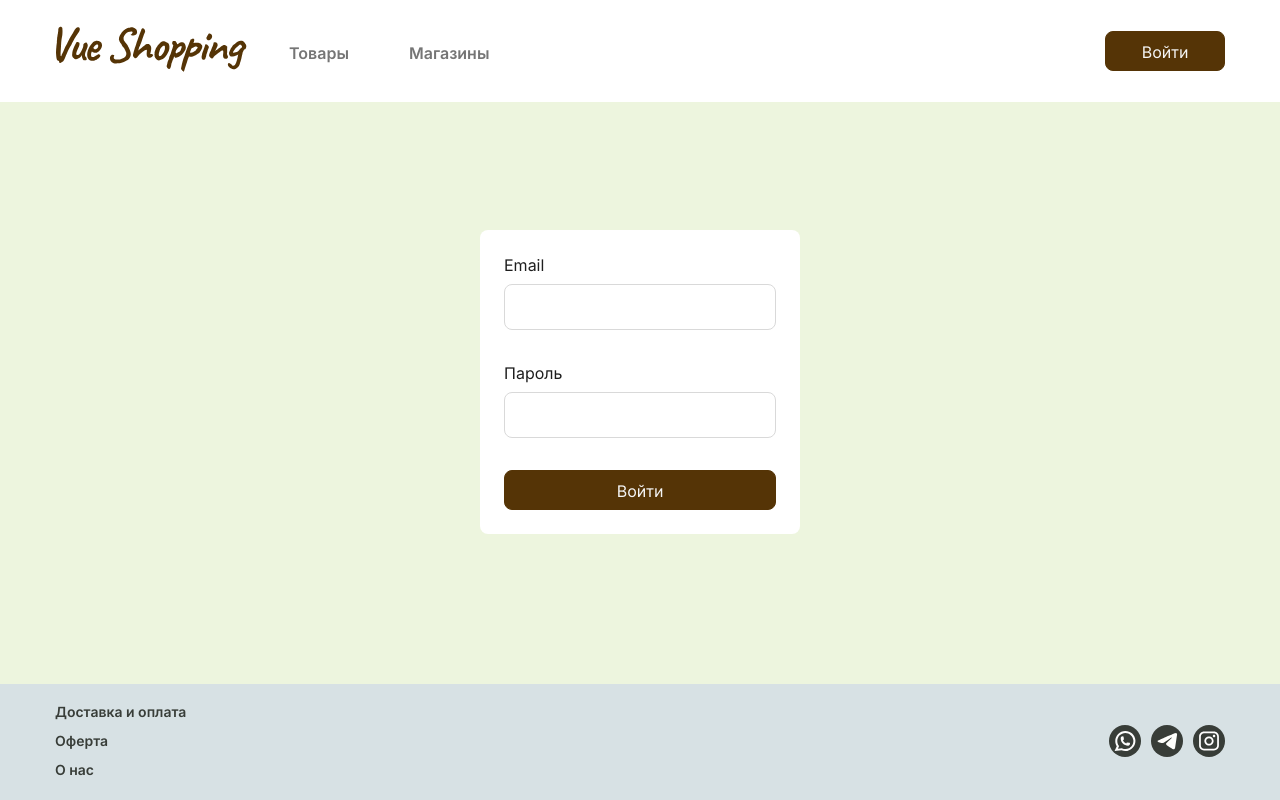
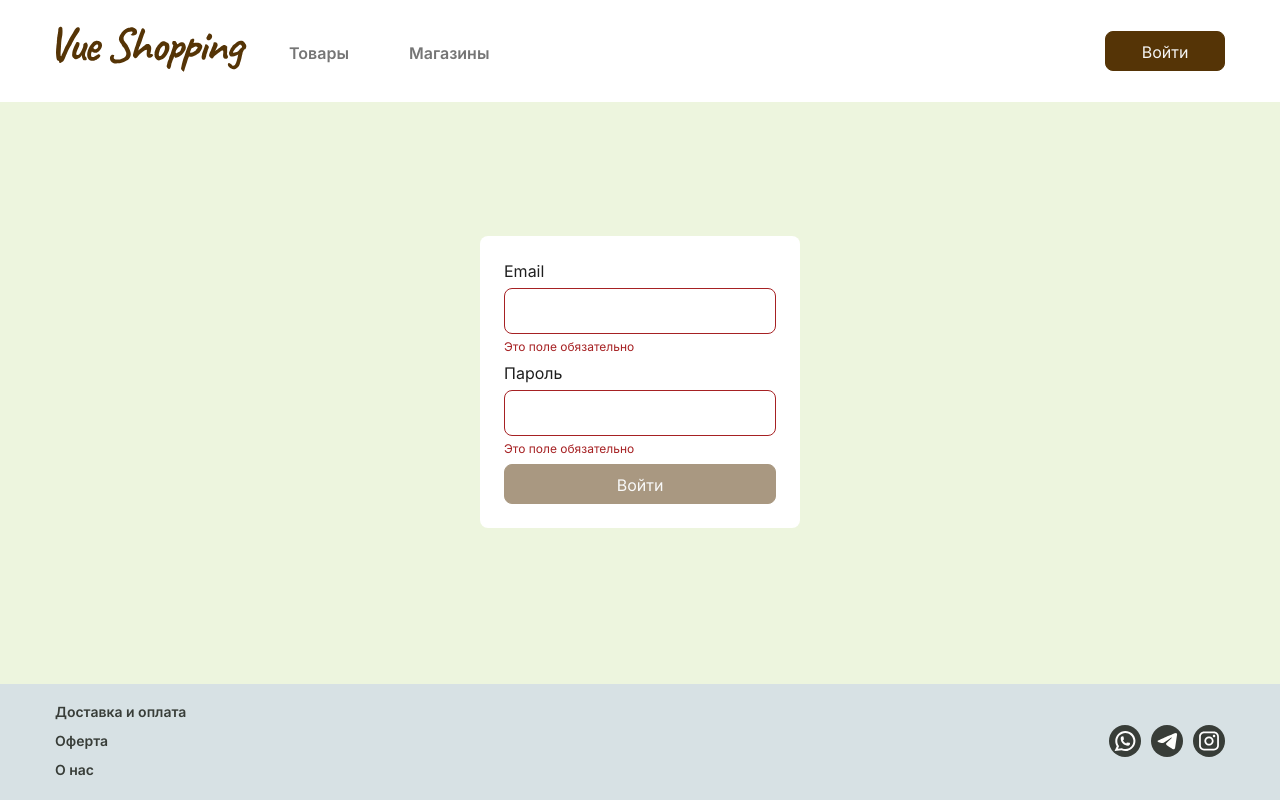
Before and after one commit to masseriiia/vue-shop, a Vue app: page /auth in a window 1280 px wide. Built offline with nearby package versions, Linux system fonts and the light colour scheme; the HTML template or start-up script is replaced by a standard one.

Commit message:
fix error

```diff
--- a/src/App.vue
+++ b/src/App.vue
@@ -3,7 +3,7 @@ import AppHeader from '@/components/AppHeader.vue'
 import AppFooter from '@/components/AppFooter.vue'
 import { useCurrentUserStore } from './stores/currentUser'
 import { storeToRefs } from 'pinia'
-import Loading from './components/Loading.vue'
+import Loading from './components/AppLoading.vue'
 
 const userStore = useCurrentUserStore()
 const { isLoading } = storeToRefs(userStore)
--- a/src/components/AppButton.vue
+++ b/src/components/AppButton.vue
@@ -1,8 +1,14 @@
 <script setup lang="ts">
-const props = defineProps<{
+
+interface AppButtonProps {
   disabled?: boolean
   loading?: boolean
-}>()
+}
+
+const props = withDefaults(defineProps<AppButtonProps>(), {
+  disabled: false,
+  loading: false
+})
 
 </script>
 
@@ -44,7 +50,13 @@ const props = defineProps<{
 }
 
 .loading {
+  opacity: 0.5;
+  border: 1px solid var(--ui-accent-active);
   animation: loading-animation 2s infinite;
+}
+
+.loading:focus {
+  border: 1px solid var(--ui-accent-active);
 }
 
 @keyframes loading-animation {
--- a/src/components/AppHeader.vue
+++ b/src/components/AppHeader.vue
@@ -5,8 +5,11 @@ import { computed } from 'vue'
 
 const userStore = useCurrentUserStore()
 
-const getNameLastName = computed(() => {
-  return userStore.user?.name ? `${userStore.user.name.split(" ")[0][0]}${userStore.user.name.split(" ")[1][0]}` : ''
+const initials = computed(() => {
+  if (!userStore.user?.name) return ''
+  const firstName = userStore.user.name.split(" ")[0][0] || ''
+  const lastName = userStore.user.name.split(" ")[1][0] || ''
+  return `${firstName}${lastName}`
 })
 
 </script>
@@ -32,8 +35,7 @@ const getNameLastName = computed(() => {
         </nav>
         <div class="avatar" v-if="userStore.isLoggedIn">
           <RouterLink to="/profile">
-            <p>{{ getNameLastName }}</p>
-            <p></p>
+            <p>{{ initials }}</p>
           </RouterLink>
         </div>
         <RouterLink v-else  to="/auth">
--- /dev/null
+++ b/src/components/AppInput.vue
@@ -0,0 +1,69 @@
+<script setup lang="ts">
+
+interface AppInputProps {
+  type?: 'text' | 'password' | 'email' | 'number'
+  disabled?: boolean
+  name?: string
+  error?: string | null
+}
+
+const props = withDefaults(defineProps<AppInputProps>(), {
+  type: 'text',
+  disabled: false
+})
+
+const model = defineModel<string>('data')
+
+</script>
+
+<template>
+    <input :disabled="disabled" :class="[{'input-error': !!error}, 'input']" v-model="model" :name="name" :type="type"/>
+    <div class="error">
+      <p v-show="error" class="error-text">
+      {{ error }}
+    </p>
+    </div>
+</template>
+
+<style scoped>
+
+.input {
+  padding: 12px 16px;
+  border: 1px solid var(--ui-pale-gray);
+  font-family: var(--font-family);
+  font-weight: 400;
+  font-size: 16px;
+  line-height: 16px;
+  color: #000;
+  border-radius: 8px;
+}
+
+.input:focus {
+  outline: 1px solid var(--ui-gray);
+}
+
+.input:disabled {
+  padding: 12px 16px;
+  border: 1px solid var(--ui-pale-gray);
+  border-radius: 8px;
+  opacity: 0.33;
+}
+
+.input-error {
+  border: 1px solid var(--ui-red);
+}
+
+.error {
+  position: relative;
+  margin-bottom: 8px;
+}
+
+.error-text {
+  position: absolute;
+  font-family: var(--font-family);
+  font-weight: 400;
+  font-size: 12px;
+  line-height: 117%;
+  color: var(--ui-red);
+}
+</style>
--- a/src/components/Input.vue
+++ /dev/null
@@ -1,49 +0,0 @@
-<script setup lang="ts">
-
-interface Props {
-  type?: string
-  disabled?: boolean
-  name?: string
-  error?: boolean
-}
-
-const props = withDefaults(defineProps<Props>(), {
-  type: 'text'
-})
-
-const model = defineModel<string>('data')
-
-</script>
-
-<template>
-    <input :disabled="props.disabled" :class="[{'input-error': error}, 'input']" v-model="model" :name="name" :type="type"/>
-</template>
-
-<style scoped>
-
-.input {
-  padding: 12px 16px;
-  border: 1px solid var(--ui-pale-gray);
-  font-family: var(--font-family);
-  font-weight: 400;
-  font-size: 16px;
-  line-height: 16px;
-  color: #000;
-  border-radius: 8px;
-}
-
-.input:focus {
-  outline: 1px solid var(--ui-gray);
-}
-
-.input:disabled {
-  padding: 12px 16px;
-  border: 1px solid var(--ui-pale-gray);
-  border-radius: 8px;
-  opacity: 0.33;
-}
-
-.input-error {
-  border: 1px solid var(--ui-red);
-}
-</style>
--- a/src/services/api/userApi.ts
+++ b/src/services/api/userApi.ts
@@ -1,14 +1,15 @@
 import { instance } from '@/services/api/baseApi.js'
 import { getAuthToken } from '@/services/api/authTokenService.js'
+import type { User } from '@/types/user';
 
-export async function getCurrentUserData() {
+export async function getCurrentUserData(): Promise<User | null> {
   const token = getAuthToken()
 
   if (!token) {
     console.log('Токен не найден');
-    return
+    return null
   }
 
-  const response = await instance.get('/users/me')
+  const response = await instance.get<User>('/users/me')
   return response.data
 }
--- a/src/stores/currentUser.ts
+++ b/src/stores/currentUser.ts
@@ -2,16 +2,10 @@ import { computed, ref } from 'vue'
 import { defineStore } from 'pinia'
 import { getCurrentUserData } from '@/services/api/userApi.js'
 import { deleteToken } from '@/services/api/authTokenService'
-
-interface UserProps {
-  id: number
-  email: string
-  name: string
-  role: string
-}
+import type { User } from '@/types/user'
 
 export const useCurrentUserStore = defineStore('user', () => {
-  const user = ref<UserProps | null>(null);
+  const user = ref<User | null>(null);
   const isLoading = ref(false)
 
   const isLoggedIn = computed(() => !!user.value)
--- /dev/null
+++ b/src/types/user.ts
@@ -0,0 +1,6 @@
+export interface User {
+  id: number
+  email: string
+  name: string
+  role: 'admin' | 'user'
+}
--- a/src/views/AuthView.vue
+++ b/src/views/AuthView.vue
@@ -1,25 +1,23 @@
 <script setup lang="ts">
 import axios from "axios";
+import { computed, reactive, ref } from 'vue'
 import { storeToRefs } from "pinia";
 import { useToast } from "vue-toastification";
 import { useRouter } from 'vue-router'
 import AppButton from '@/components/AppButton.vue'
 import { startSession } from '@/services/api/authApi.ts'
-import { computed, reactive, ref } from 'vue'
 import { useCurrentUserStore } from '@/stores/currentUser.ts'
-import Input from "@/components/Input.vue";
+import Input from "@/components/AppInput.vue";
 
 const toast = useToast();
 const userStore = useCurrentUserStore()
-const { isLoggedIn } = storeToRefs(userStore)
+const { user, isLoggedIn } = storeToRefs(userStore)
 const router = useRouter();
 const auth = reactive({
   email: '',
   password: '',
 })
-const showEmailError = ref(false)
-const showPasswordError = ref(false)
-const isDisable = ref(false)
+const isLoading = ref(false)
 
 const validateEmail = (email: string) => /^[^\s@]+@[^\s@]+\.[^\s@]+$/.test(email);
 
@@ -27,26 +25,22 @@ const emailErrorText = computed(() => {
   const email = auth.email.trim();
   if (email.length === 0) return 'Это поле обязательно'
   if (!validateEmail(email)) return 'Неверный формат email'
-  return ''
+  return null
 })
 
-const validate = () => {
-  const isEmailValid = auth.email.length > 0 && validateEmail(auth.email)
-  const isPasswordValid = auth.password.length > 0
-  if(auth.email.length === 0) {
-      showEmailError.value = true
-    }
-    if(auth.password.length === 0) {
-      showPasswordError.value = true
-    }
-  return isEmailValid && isPasswordValid
-}
+const passwordErrorText = computed(() => {
+  const password = auth.password
+  if (password.length === 0) return 'Это поле обязательно'
+  return null
+})
+
+const isSubmitDisabled = computed(() => {
+  return !!emailErrorText.value || !!passwordErrorText.value
+})
 
 const handleLoginSubmit = async () => {
-  if(!validate()) return
-
+  isLoading.value = true
   try{
-    isDisable.value = true
     await startSession(auth.email, auth.password)
     await userStore.fetchCurrentUser()
     toast.success('Вы успешно авторизовались');
@@ -59,18 +53,11 @@ const handleLoginSubmit = async () => {
   } catch (error) {
     if(axios.isAxiosError(error) && error.status === 400 && error.response?.data.message) {
       toast.error(error.response?.data.message);
+    } else if(error instanceof Error)  {
+      toast.error(error.message)
     }
-  }finally {
-    isDisable.value = false
-  }
-}
-
-const handleInput = (e: Event) => {
-  const target = e.target as HTMLInputElement
-  if(target.name === 'email') {
-    showEmailError.value = auth.email.length === 0 || !validateEmail(auth.email)
-  } else if(target.name === 'password') {
-    showPasswordError.value = auth.password.length === 0
+  } finally {
+    isLoading.value = false
   }
 }
 
@@ -81,12 +68,12 @@ const handleLogout = () => {
 </script>
 
 <template>
-  <template v-if="userStore.isLoggedIn">
+  <template v-if="isLoggedIn && user">
     <div class="auth">
       <form class="auth-card">
         <div class="auth-field">
           <label class="auth-field-label-auth" for="password">Вы авторизованы как</label>
-          <Input disabled v-model:data="userStore.user.email" type="text"/>
+          <Input disabled v-model:data="user.email" type="text"/>
         </div>
         <AppButton @click="handleLogout">Выйти из аккаунта</AppButton>
       </form>
@@ -98,21 +85,13 @@ const handleLogout = () => {
       <form class="auth-card" @submit.prevent="handleLoginSubmit">
         <div class="auth-field">
           <label class="auth-field-label" for="email">Email</label>
-          <Input @input="handleInput" :disabled="false" name="email" :error="showEmailError" v-model:data="auth.email"/>
-          <div class="error">
-            <p v-show="showEmailError" class="error-text">
-              {{ emailErrorText }}
-            </p>
-          </div>
+          <Input name="email" :error="emailErrorText" v-model:data="auth.email"/>
         </div>
         <div class="auth-field">
           <label class="auth-field-label" for="password">Пароль</label>
-          <Input @input="handleInput" :disabled="false" name="password" :error="showPasswordError" v-model:data="auth.password" type="password"/>
-          <div class="error">
-            <p v-show="showPasswordError" class="error-text">Это поле обязательно</p>
-          </div>
+          <Input name="password" :error="passwordErrorText" v-model:data="auth.password" type="password"/>
         </div>
-        <AppButton :loading="isDisable" :disabled="isDisable">Войти</AppButton>
+        <AppButton :loading="isLoading" :disabled="isSubmitDisabled">Войти</AppButton>
       </form>
     </div>
   </template>
@@ -131,7 +110,7 @@ const handleLogout = () => {
   display: flex;
   flex-direction: column;
   justify-content: center;
-  gap: 16px;
+  gap: 14px;
   border-radius: 8px;
   width: 100%;
   max-width: 320px;
@@ -141,7 +120,7 @@ const handleLogout = () => {
 .auth-field{
   display: flex;
   flex-direction: column;
-  gap: 8px;
+  gap: 6px;
 }
 
 .auth-field-label {
@@ -161,18 +140,4 @@ const handleLogout = () => {
   opacity: 0.33;
 }
 
-.error {
-  position: relative;
-  margin-bottom: 8px;
-}
-
-.error-text {
-  position: absolute;
-  font-family: var(--font-family);
-  font-weight: 400;
-  font-size: 12px;
-  line-height: 117%;
-  color: var(--ui-red);
-}
-
 </style>
```
Also changed, not shown: src/components/AppLoading.vue (renamed from src/components/Loading.vue).
